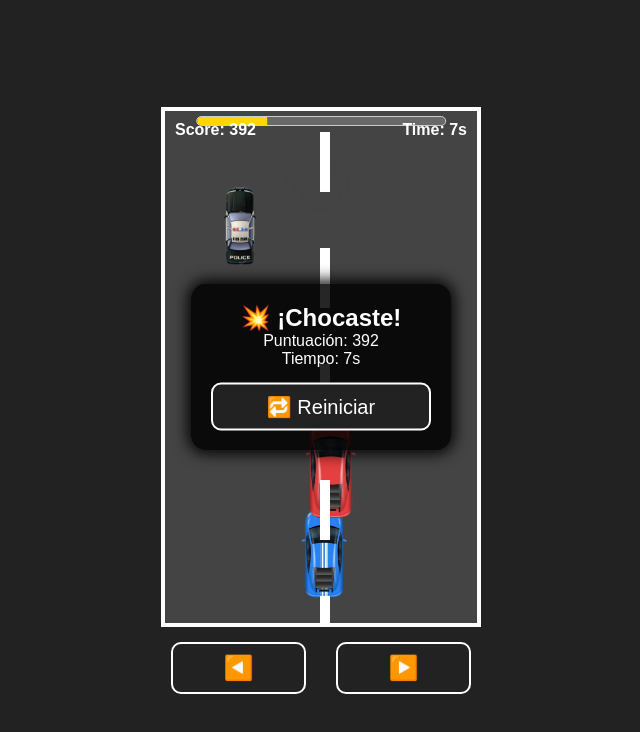
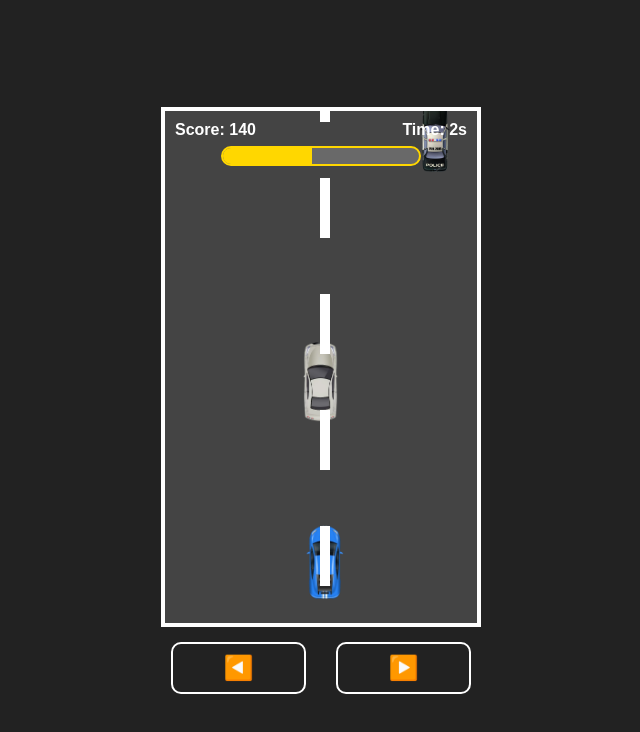
Before and after one commit to IrvingAcost34/mi-juego-html, a plain HTML site: page index.html in a window 1280 px wide. Both pictures are taken after a click on the button "◀️". Shown: the whole page, without its empty margins (319-959 px from the left). Drawn offline with Linux system fonts and the light colour scheme.

Commit message:
index.html

```diff
--- a/index.html
+++ b/index.html
@@ -15,7 +15,6 @@
       font-family: Arial, sans-serif;
       user-select: none;
     }
-
     #game {
       position: relative;
       width: 320px;
@@ -24,7 +23,6 @@
       overflow: hidden;
       border: 4px solid #fff;
     }
-
     .road-line {
       position: absolute;
       width: 10px;
@@ -33,40 +31,40 @@
       left: 155px;
       animation: road 1s linear infinite;
     }
-
     @keyframes road {
       0% { top: -60px; }
       100% { top: 520px; }
     }
-
     #car {
       position: absolute;
-      width: 60px;
-      height: 100px;
+      width: 50px;
+      height: 80px;
       bottom: 20px;
-      left: 130px;
+      left: 135px;
       background-image: url('mi_auto.png');
       background-size: contain;
       background-position: center;
       background-repeat: no-repeat;
-      transition: left 0.1s ease;
+      transition: none;
     }
-
     .enemy {
       position: absolute;
-      width: 70px;
-      height: 110px;
-      top: -110px;
+      width: 50px;
+      height: 80px;
+      top: -80px;
+      animation: enemyMove 2.5s linear infinite;
       background-size: contain;
       background-position: center;
       background-repeat: no-repeat;
     }
-
     .enemy.enemy3 {
-      width: 90px;
-      height: 140px;
+      width: 80px;
+      height: 130px;
     }
-
+    @keyframes enemyMove {
+      0% { top: -80px; }
+      100% { top: 540px; }
+    }
     #score, #time {
       position: absolute;
       color: white;
@@ -74,58 +72,45 @@
       z-index: 10;
       font-weight: bold;
     }
-
     #score { top: 10px; left: 10px; }
     #time { top: 10px; right: 10px; }
-
-    #metaProgress {
+    #metaBar {
       position: absolute;
-      top: 5px;
+      top: 35px;
       left: 50%;
       transform: translateX(-50%);
-      width: 80%;
-      height: 10px;
+      width: 200px;
+      height: 20px;
       background: rgba(255,255,255,0.2);
-      border: 1px solid #ccc;
-      border-radius: 5px;
+      border: 2px solid gold;
+      border-radius: 10px;
       overflow: hidden;
+      display: none;
     }
-
-    #metaProgressBar {
-      width: 0%;
+    #metaProgress {
+      width: 0;
       height: 100%;
       background: gold;
-      transition: width 0.3s;
+      transition: width 0.1s linear;
     }
-
-    #metaMessage {
+    #banderita {
       position: absolute;
-      top: 15%;
-      left: 50%;
-      transform: translate(-50%, -50%);
+      top: 30px;
+      left: calc(50% - 15px);
+      width: 30px;
+      height: 30px;
+      background-image: url('meta.png');
+      background-size: contain;
+      background-repeat: no-repeat;
       display: none;
-      z-index: 30;
-      animation: metaAnim 2s ease-out;
+      z-index: 15;
     }
-
-    #metaMessage img {
-      width: 80px;
-      height: 80px;
-    }
-
-    @keyframes metaAnim {
-      0% { transform: translate(-50%, -50%) scale(1); opacity: 1; }
-      50% { transform: translate(-50%, -50%) scale(1.5); opacity: 1; }
-      100% { transform: translate(-50%, -50%) scale(1); opacity: 0; }
-    }
-
     #controls {
       margin-top: 15px;
       width: 300px;
       display: flex;
       justify-content: space-between;
     }
-
     button {
       width: 45%;
       font-size: 24px;
@@ -135,8 +120,9 @@
       border: 2px solid white;
       border-radius: 10px;
       cursor: pointer;
+      user-select: none;
     }
-
+    button:active { background-color: #555; }
     #game-over {
       position: absolute;
       top: 50%;
@@ -152,7 +138,6 @@
       width: 260px;
       box-shadow: 0 0 15px 3px black;
     }
-
     #game-over button {
       margin-top: 15px;
       width: 100%;
@@ -161,15 +146,14 @@
   </style>
 </head>
 <body>
+
   <div id="game">
     <div id="score">Score: 0</div>
     <div id="time">Time: 0s</div>
-    <div id="metaProgress">
-      <div id="metaProgressBar"></div>
+    <div id="metaBar">
+      <div id="metaProgress"></div>
     </div>
-    <div id="metaMessage">
-      <img src="meta.png" alt="Meta alcanzada">
-    </div>
+    <div id="banderita"></div>
     <div id="car"></div>
     <div id="game-over">
       <h2>💥 ¡Chocaste!</h2>
@@ -185,127 +169,138 @@
   </div>
 
   <script>
-    const game = document.getElementById("game");
     const car = document.getElementById("car");
     const scoreText = document.getElementById("score");
     const timeText = document.getElementById("time");
-    const metaProgressBar = document.getElementById("metaProgressBar");
-    const metaMessage = document.getElementById("metaMessage");
-    const restartBtn = document.getElementById("restart-btn");
+    const metaBar = document.getElementById("metaBar");
+    const metaProgress = document.getElementById("metaProgress");
+    const banderita = document.getElementById("banderita");
     const gameOverDiv = document.getElementById("game-over");
     const finalScore = document.getElementById("final-score");
     const finalTime = document.getElementById("final-time");
+    const restartBtn = document.getElementById("restart-btn");
     const leftBtn = document.getElementById("leftBtn");
     const rightBtn = document.getElementById("rightBtn");
+    const gameDiv = document.getElementById("game");
 
-    let score = 0;
-    let time = 0;
-    let metaActual = 300;
-    let keys = {};
-    let interval;
+    let score = 0, startTime = 0, elapsedTime = 0;
+    let gameInterval, enemyInterval, roadInterval;
+    let gameRunning = false;
+    let keys = {}, leftPressed = false, rightPressed = false;
+    let enemySpawnSpeed = 1200;
+    let bestScore = localStorage.getItem("mejorPuntuacion") || 0;
+    let currentMeta = 300;
 
-    document.addEventListener("keydown", e => keys[e.key] = true);
-    document.addEventListener("keyup", e => keys[e.key] = false);
+    const enemyImages = ['enemigo1.png','enemigo2.png','enemigo3.png'];
 
-    leftBtn.addEventListener("touchstart", () => keys["ArrowLeft"] = true);
-    leftBtn.addEventListener("touchend", () => keys["ArrowLeft"] = false);
-    rightBtn.addEventListener("touchstart", () => keys["ArrowRight"] = true);
-    rightBtn.addEventListener("touchend", () => keys["ArrowRight"] = false);
+    // Controls
+    document.addEventListener("keydown", e => { keys[e.key]=true; if(!gameRunning) startGame(); });
+    document.addEventListener("keyup", e => { keys[e.key]=false; });
+    leftBtn.addEventListener("mousedown", ()=>{leftPressed=true;if(!gameRunning)startGame();});
+    leftBtn.addEventListener("mouseup", ()=>{leftPressed=false;});
+    leftBtn.addEventListener("touchstart", ()=>{leftPressed=true;if(!gameRunning)startGame();});
+    leftBtn.addEventListener("touchend", ()=>{leftPressed=false;});
+    rightBtn.addEventListener("mousedown", ()=>{rightPressed=true;if(!gameRunning)startGame();});
+    rightBtn.addEventListener("mouseup", ()=>{rightPressed=false;});
+    rightBtn.addEventListener("touchstart", ()=>{rightPressed=true;if(!gameRunning)startGame();});
+    rightBtn.addEventListener("touchend", ()=>{rightPressed=false;});
 
-    function moveCar() {
-      let left = parseInt(window.getComputedStyle(car).getPropertyValue("left"));
-      if (keys["ArrowLeft"] && left > 0) car.style.left = (left - 5) + "px";
-      if (keys["ArrowRight"] && left < 260) car.style.left = (left + 5) + "px";
+    function moveCar(){
+      let left = parseInt(getComputedStyle(car).left);
+      if((keys["ArrowLeft"]||leftPressed) && left>0) car.style.left=(left-10)+"px";
+      if((keys["ArrowRight"]||rightPressed) && left<270) car.style.left=(left+10)+"px";
     }
 
-    function createEnemy() {
-      const enemy = document.createElement("div");
-      enemy.classList.add("enemy");
-      const lanes = [30, 130, 230];
-      enemy.style.left = lanes[Math.floor(Math.random() * lanes.length)] + "px";
-
-      // Imagen aleatoria para enemigos
-      const enemyImages = ['enemigo1.png', 'enemigo2.png', 'enemigo3.png'];
-      const index = Math.floor(Math.random() * enemyImages.length);
-      enemy.style.backgroundImage = `url('${enemyImages[index]}')`;
-      if (index === 2) enemy.classList.add("enemy3");
-
-      game.appendChild(enemy);
-
-      const move = enemy.animate([
-        { top: '-110px' },
-        { top: '530px' }
-      ], {
-        duration: 3000,
-        easing: 'linear'
-      });
-
-      move.onfinish = () => enemy.remove();
+    function createEnemy(){
+      const e = document.createElement("div");
+      e.classList.add("enemy");
+      const i = Math.floor(Math.random()*enemyImages.length);
+      const img = enemyImages[i];
+      e.style.backgroundImage = `url('${img}')`;
+      if(i===2) e.classList.add("enemy3");
+      const lanes=[30,130,230];
+      e.style.left = lanes[Math.floor(Math.random()*lanes.length)] + "px";
+      gameDiv.appendChild(e);
+      e.animate([{top:"-130px"},{top:"540px"}],{duration:3000,easing:"linear"})
+        .onfinish=()=>e.remove();
     }
 
-    function createRoadLine() {
-      const line = document.createElement("div");
-      line.classList.add("road-line");
-      game.appendChild(line);
-      setTimeout(() => {
-        if (line.parentNode) line.remove();
-      }, 1000);
+    function createRoadLine(){
+      const l=document.createElement("div");
+      l.classList.add("road-line");
+      gameDiv.appendChild(l);
+      setTimeout(()=>l.remove(),1000);
     }
 
-    function detectCollision(enemy) {
-      const carRect = car.getBoundingClientRect();
-      const enemyRect = enemy.getBoundingClientRect();
-      return !(
-        carRect.top > enemyRect.bottom ||
-        carRect.bottom < enemyRect.top ||
-        carRect.right < enemyRect.left ||
-        carRect.left > enemyRect.right
-      );
+    function detectCollision(a,b){
+      const A=a.getBoundingClientRect(), B=b.getBoundingClientRect();
+      return !(A.top>B.bottom||A.bottom<B.top||A.right<B.left||A.left>B.right);
     }
 
-    function gameLoop() {
+    function updateDifficulty(){
+      if(score%200===0 && enemySpawnSpeed>400){
+        enemySpawnSpeed-=100;
+        clearInterval(enemyInterval);
+        enemyInterval=setInterval(createEnemy,enemySpawnSpeed);
+      }
+    }
+
+    function checkMeta(){
+      const progress = score % currentMeta / currentMeta * 100;
+      metaBar.style.display="block";
+      metaProgress.style.width = progress + "%";
+      if(score>=currentMeta){
+        banderita.style.display="block";
+        setTimeout(()=>banderita.style.display="none",1500);
+        currentMeta += 300;
+      }
+    }
+
+    function gameLoop(){
       moveCar();
       score++;
-      scoreText.textContent = "Score: " + score;
-      metaProgressBar.style.width = ((score % 300) / 300 * 100) + "%";
+      scoreText.textContent = "Score: "+score;
+      elapsedTime = Math.floor((Date.now()-startTime)/1000);
+      timeText.textContent = "Time: "+elapsedTime+"s";
+      updateDifficulty();
       checkMeta();
-
-      const enemies = document.querySelectorAll(".enemy");
-      enemies.forEach(enemy => {
-        if (detectCollision(enemy)) {
-          gameOver();
-        }
+      document.querySelectorAll(".enemy").forEach(e=>{
+        if(detectCollision(e,car)) endGame();
       });
     }
 
-    function gameOver() {
-      clearInterval(interval);
-      clearInterval(timeInterval);
-      gameOverDiv.style.display = "block";
-      finalScore.textContent = "Puntuación: " + score;
-      finalTime.textContent = "Tiempo: " + time + "s";
+    function startGame(){
+      if(gameRunning) return;
+      gameRunning=true;
+      score=0;
+      elapsedTime=0;
+      enemySpawnSpeed=1200;
+      currentMeta=300;
+      startTime=Date.now();
+      car.style.left="135px";
+      gameOverDiv.style.display="none";
+      document.querySelectorAll(".enemy,.road-line").forEach(x=>x.remove());
+      gameInterval = setInterval(gameLoop,20);
+      enemyInterval = setInterval(createEnemy,enemySpawnSpeed);
+      roadInterval = setInterval(createRoadLine,200);
     }
 
-    function checkMeta() {
-      if (score >= metaActual) {
-        metaActual += 300;
-        metaProgressBar.style.width = "0%";
-        metaMessage.style.display = "block";
-        metaMessage.style.animation = "metaAnim 2s ease-out";
-        setTimeout(() => metaMessage.style.display = "none", 2000);
-      }
+    function endGame(){
+      gameRunning=false;
+      clearInterval(gameInterval);
+      clearInterval(enemyInterval);
+      clearInterval(roadInterval);
+      let mensaje = `Puntuación: ${score}<br>Tiempo: ${elapsedTime}s`;
+      if(score>bestScore){
+        bestScore=score;
+        localStorage.setItem("mejorPuntuacion",bestScore);
+        mensaje += `<br><strong>🎉 ¡Nuevo récord!</strong>`;
+      } else mensaje += `<br>🏆 Récord: ${bestScore}`;
+      finalScore.innerHTML=mensaje;
+      gameOverDiv.style.display="block";
     }
 
-    let timeInterval = setInterval(() => {
-      time++;
-      timeText.textContent = "Time: " + time + "s";
-    }, 1000);
-
-    restartBtn.addEventListener("click", () => location.reload());
-
-    interval = setInterval(gameLoop, 20);
-    setInterval(createEnemy, 1200);
-    setInterval(createRoadLine, 200);
+    restartBtn.addEventListener("click", startGame);
   </script>
 </body>
 </html>
```
